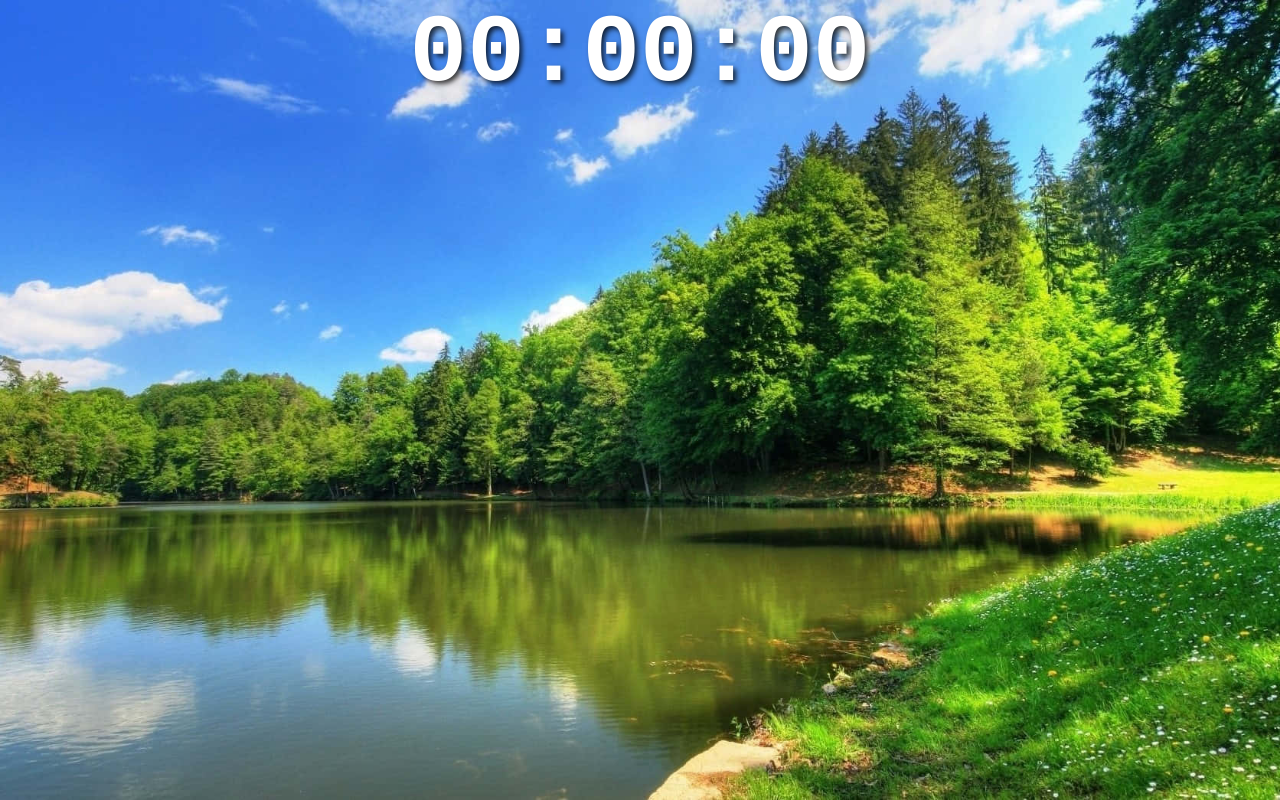
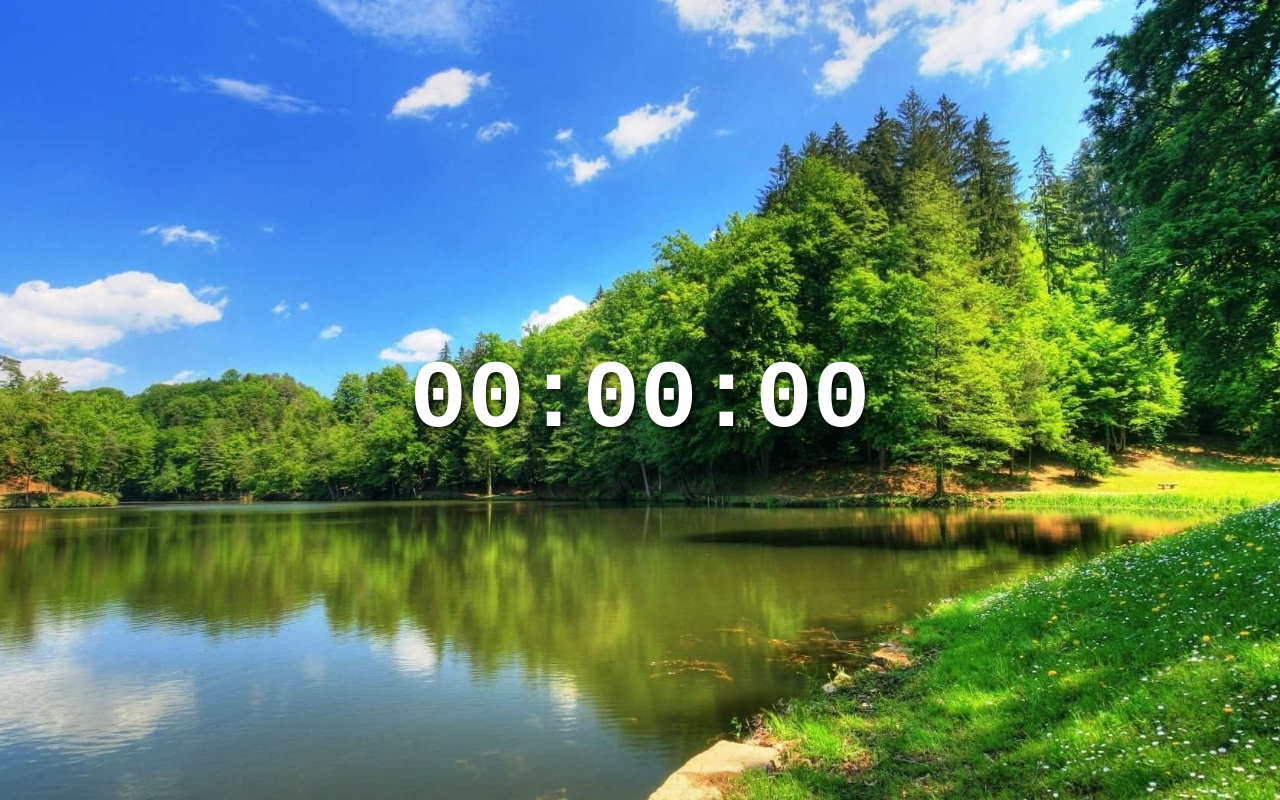
Before and after one commit to AhmadRabie1/Digital-Clock-App, a React (Vite) app in the folder my-react/: page / in a window 1280 px wide. Built offline with nearby package versions, Linux system fonts and the light colour scheme.

Commit message:
centered the clock in the middle of the page

```diff
--- a/my-react/src/index.css
+++ b/my-react/src/index.css
@@ -5,6 +5,11 @@ body{
     background-size: cover;
     background-attachment: fixed;
     margin: 0;
+
+    display: flex;
+    justify-content: center;
+    min-height: 100vh;
+    align-items: center;
 }
 
 .clock-container{
```
